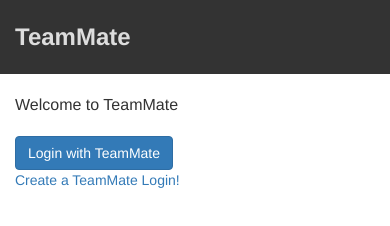
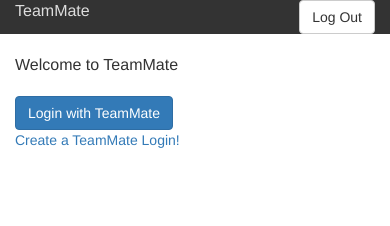
Before and after one commit to danzera/team-mate, a website: page client/views/index.html in a window 390 px wide. Drawn offline with nearby package versions, Linux system fonts and the light colour scheme; some packages are replaced by stand-ins of ours; files that its build step writes are made by us from their sources; no server answers.

Commit message:
add logout button to the header and add viewport meta tag to index.html to make bootstrap mobile first

```diff
--- a/client/styles/style.css
+++ b/client/styles/style.css
@@ -1,6 +1,7 @@
 /* CUSTOM CSS */
-
-
+#btn-header-logout {
+  float: right;
+}
 
 
 /*---CSS THAT CAME WITH PASSPORT INFO---*/
--- a/client/views/index.html
+++ b/client/views/index.html
@@ -2,6 +2,7 @@
 <html ng-app="myApp">
     <head>
         <title>TeamMate</title>
+        <meta name="viewport" content="width=device-width, initial-scale=1">
         <!-- STYLESHEETS -->
         <link rel="stylesheet" href="/vendors/bootstrap/css/bootstrap.min.css">
         <link rel="stylesheet" href="/styles/style.css">
--- a/client/views/partials/header.html
+++ b/client/views/partials/header.html
@@ -1,5 +1,8 @@
-<div class="instructions">
+<div ng-controller="UserController as user">
+  <div class="instructions">
     <div class="container">
-        <h1 class="lead">TeamMate</h1>
+        <span class="lead">TeamMate</span>
+        <button id="btn-header-logout" class="btn btn-default" ng-click="user.logout()">Log Out</button>
     </div>
+  </div>
 </div>
```
Lines whose indentation alone changed are shown as unchanged.
